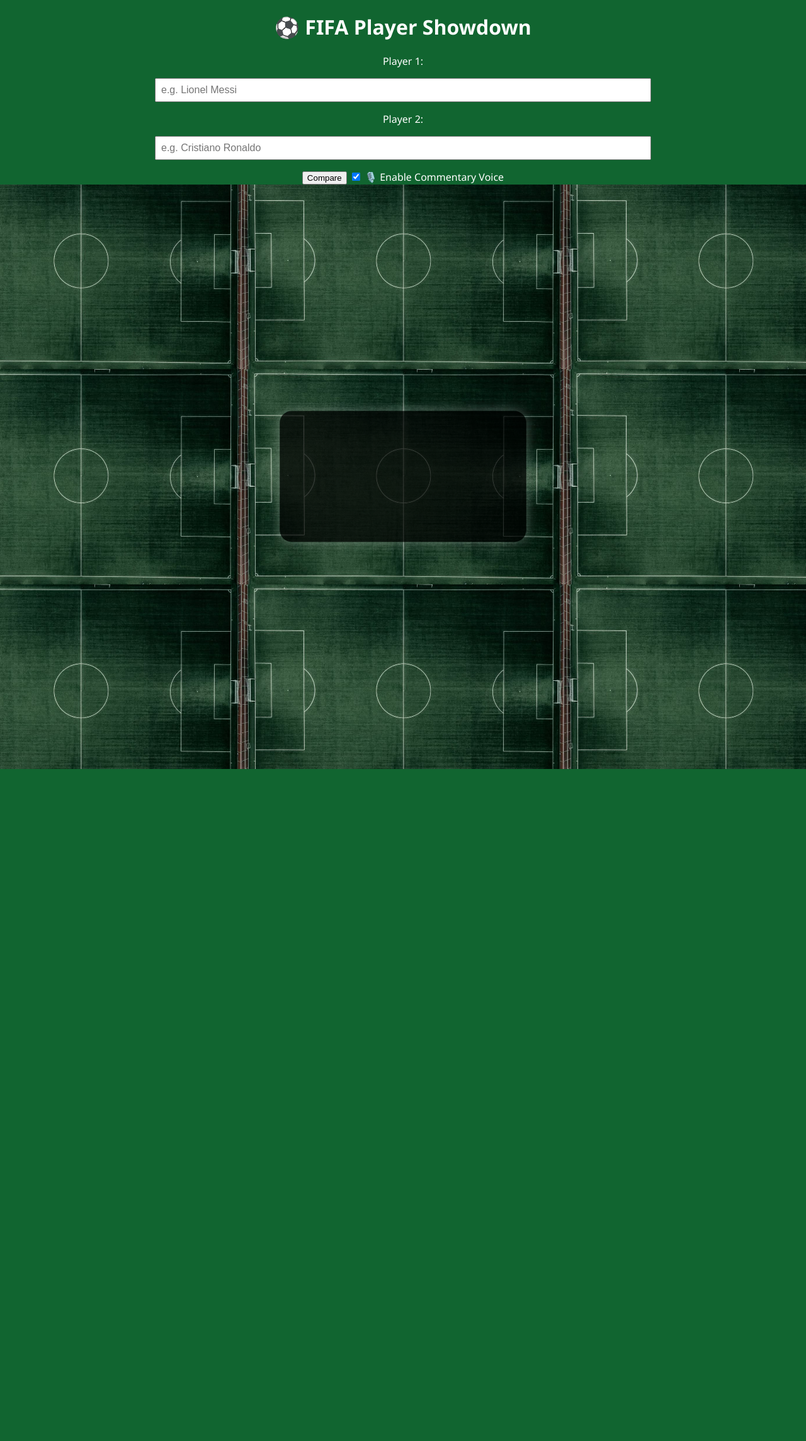
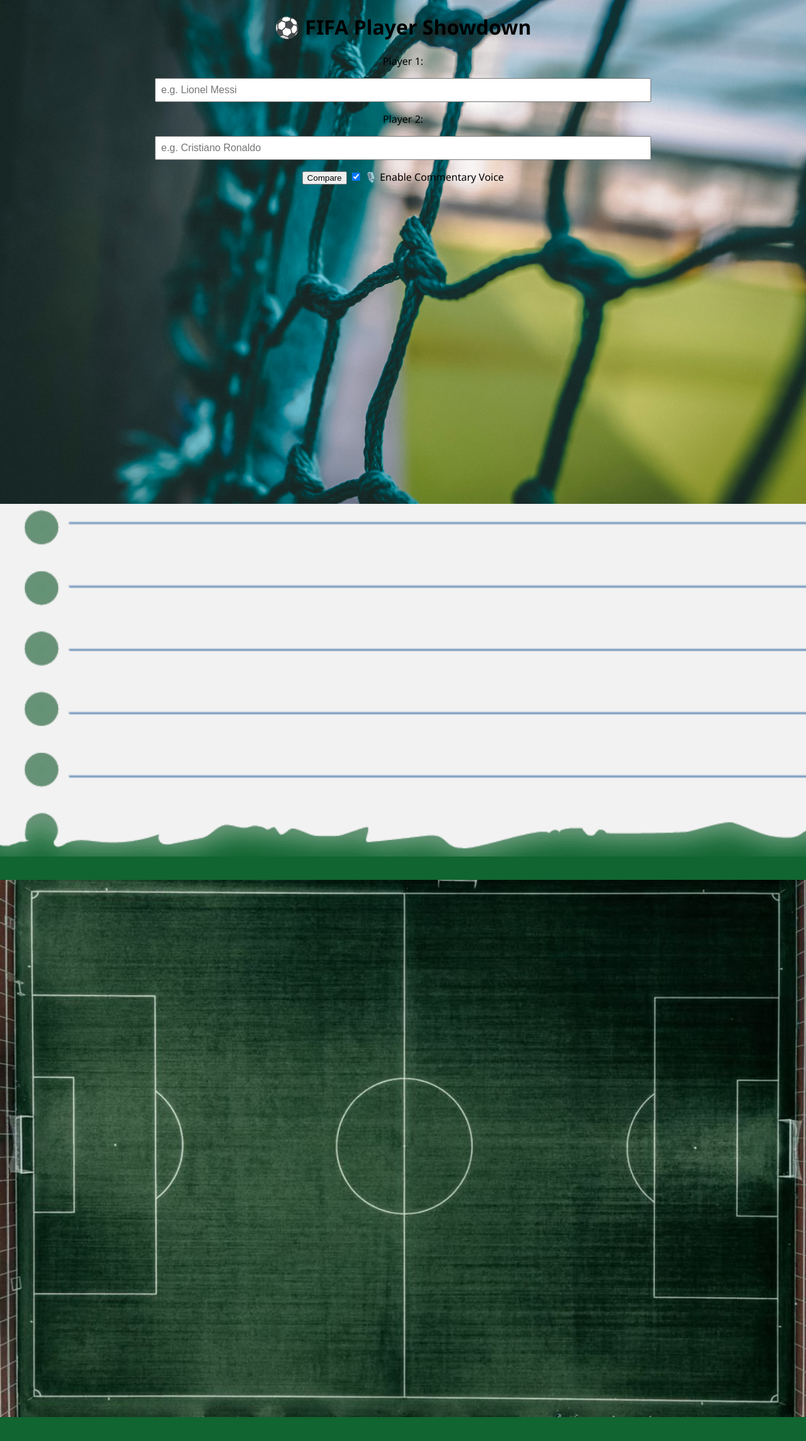
Before and after one commit to varda04/Fifa-comparision-project, a Flask app: page / in a window 1280 px wide. Shown: the whole page at 63% size. Before the commit the page ends 1221 px from the top, so only its background shows below. Run offline with Flask 3, Linux system fonts and the light colour scheme; parts of the project's set-up code (start-up, migrations or seed data) failed here and were passed over.

Commit message:
updated frontend

```diff
--- a/static/styles.css
+++ b/static/styles.css
@@ -7,11 +7,32 @@ body {
     padding: 0;
 }
 
+.container {
+    min-height: 100vh;
+    display: flex;
+    flex-direction: column; /* This ensures your sections stack vertically */
+}
+
+
+.upper-section {
+    background-image: url('/static/images/pitch_dramatic2.jpg');
+    background-repeat: no-repeat;
+    background-size: cover;
+    min-height: 100vh;
+}
+
+.chart-section {
+    background-image: url('/static/images/paper.png');
+    background-size: cover;
+    min-height: 70vh;
+}
+
 .stadium-section {
     background-image: url('/static/images/pitch.jpg'); /* Your football field image */
     background-size: 40%;  /* Initially, the image covers 40% of the section */
     background-position: center;
     background-attachment: fixed;
+    background-repeat: no-repeat;
     min-height: 100vh;
     display: flex;
     align-items: center;
@@ -26,21 +47,13 @@ body {
     background-size: 100%; /* When the section is in view, zoom in to cover the whole area */
 }
 
-.overlay-content {
-    background-color: rgba(0, 0, 0, 0.7); /* Slight dark tint for readability */
-    border-radius: 20px;
-    display: flex;
-    flex-direction: row;
-    gap: 3rem;
-    padding: 2rem;
-    color: white;
-    box-shadow: 0 0 20px rgba(255, 255, 255, 0.3);
-    transform: scale(0.95);
-    transition: transform 0.6s ease;
-}
 
 .stadium-section.visible .overlay-content {
     transform: scale(1);
+}
+
+.title, .player-input, .voice-toggle{
+    color: #000;
 }
 
 #player1, #player2 {
@@ -83,3 +96,16 @@ body {
 #suggestions1.visible, #suggestions2.visible {
     visibility: visible;
 }
+
+/* Initial state, element is off-screen */
+#only-slide-this {
+    transform: translateX(+100%); /* Start from left off-screen */
+    opacity: 0;
+    transition: transform 1s ease, opacity 1s ease;
+}
+
+/* When the element becomes visible (after scrolling and button click) */
+#only-slide-this.visible {
+    transform: translateX(0); /* Move to its normal position */
+    opacity: 1; /* Fade in */
+}
--- a/templates/index.html
+++ b/templates/index.html
@@ -9,6 +9,7 @@
 </head>
 <body>
     <div class="container">
+        <div class="upper-section">
             <h1 class="title">⚽ FIFA Player Showdown</h1>
 
             <div class="inputs">
@@ -25,19 +26,23 @@
                 </div>
             </div>
 
-        <button class="compare-btn" onclick="comparePlayers()">Compare</button>
+            <button class="compare-btn" id="compareButton" onclick="comparePlayers()">Compare</button>
 
             <label class="voice-toggle">
                 <input type="checkbox" id="voiceToggle" checked>
                 🎙️ Enable Commentary Voice
             </label>
-
-        <div class="stadium-section">
-            <div class="overlay-content">
+        </div>
+        <div class="chart-section">
             <div class="chart-container">
                 <canvas id="radarChart"></canvas>
             </div>
+        </div>
+        <div class="stadium-section">
+
             <div id="comparisonResult" class="commentary"></div>
+            <div id="only-slide-this" class="slide-in">
+                <img src="{{ url_for('static', filename='images/commentator1.png') }}" alt="Description">
             </div>
         </div>
 
```
Also changed, not shown: static/script.js (+65 -1 lines), static/images/commentator1.jpeg (added), static/images/commentator1.png (added), static/images/paper.png (added), static/images/pitch_dramatic2.jpg (added), 1 other file. Lines whose indentation alone changed are shown as unchanged.
